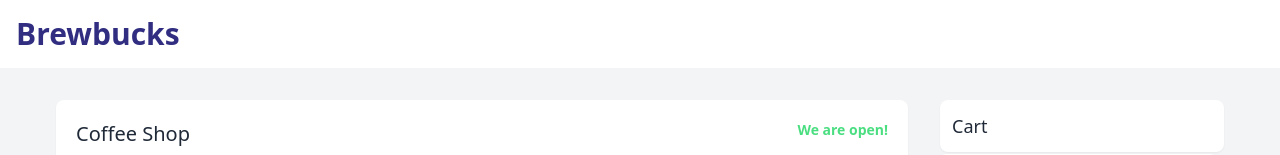
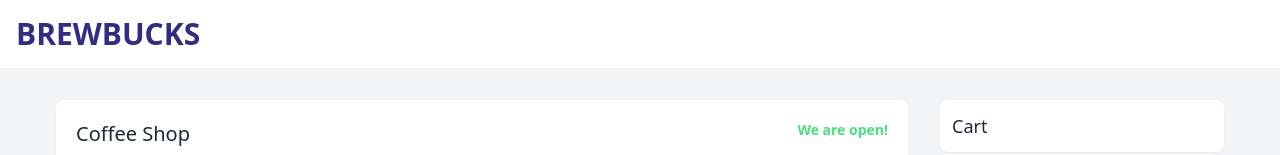
Before and after one commit to CSSE6400/P03-Brewbucks, a React (Vite) app: page / in a window 1280 px wide. Shown: the top 155 px of the page. Built offline with nearby package versions, Linux system fonts and the light colour scheme.

Commit message:
cleaned up a bit, ready to pull now

```diff
--- a/src/components/Navbar.jsx
+++ b/src/components/Navbar.jsx
@@ -1,7 +1,9 @@
 const Navbar = () => {
     return (
         <div className="bg-white p-4">
-          <h1 className="text-3xl text-indigo-900 font-bold">Brewbucks</h1>
+            <div className="flex items-center space-x-3">
+                <p className="text-3xl text-indigo-900 font-bold">BREWBUCKS</p>
+            </div>
         </div>
     )
 }
--- a/tailwind.config.js
+++ b/tailwind.config.js
@@ -5,7 +5,17 @@ export default {
     "./src/**/*.{js,ts,jsx,tsx}",
   ],
   theme: {
-    extend: {},
+    extend: {
+      animation: {
+        "loop-scroll": "loop-scroll 50s linear infinite"
+      },
+      keyframes: {
+        "loop-scroll": {
+          from: {transform: "translateX(0)"},
+          to: {transform: "translateX(-100%)"},
+        },
+      },
+    },
   },
   plugins: [
     require('daisyui')
```
